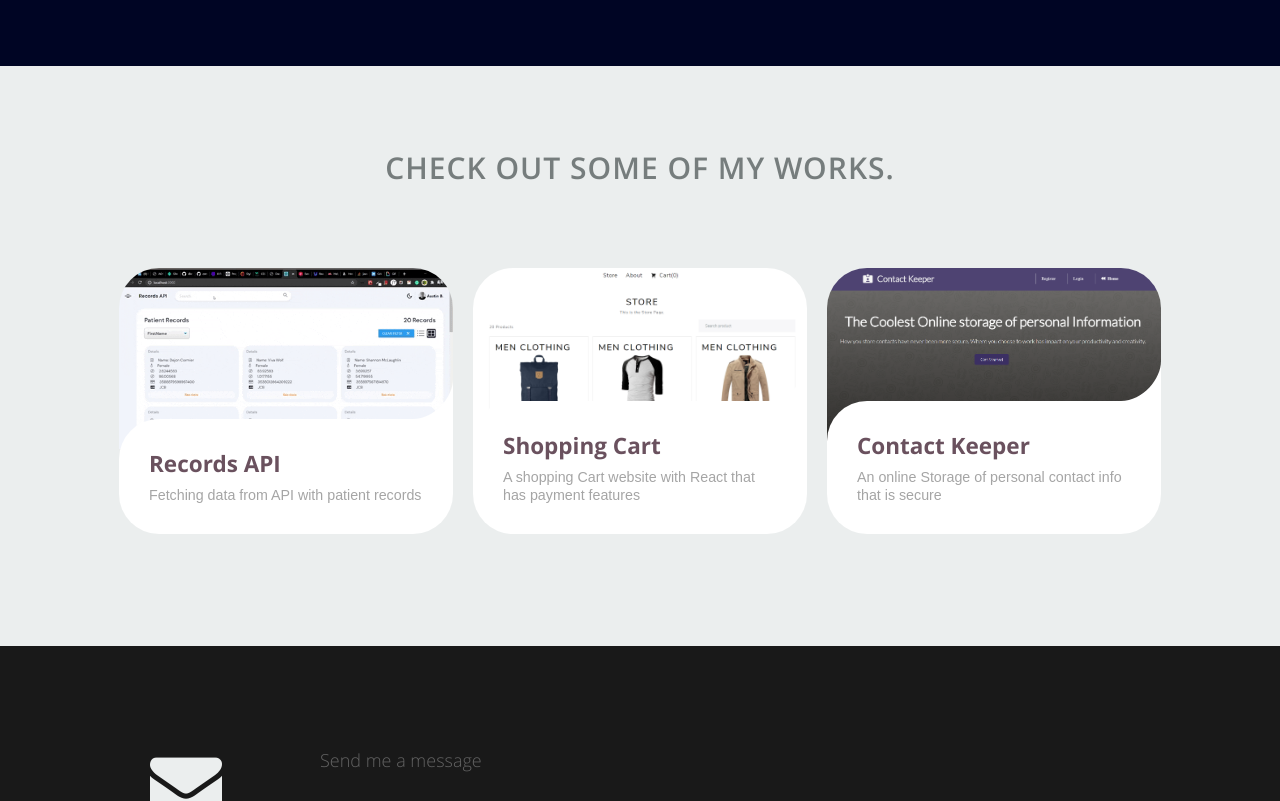
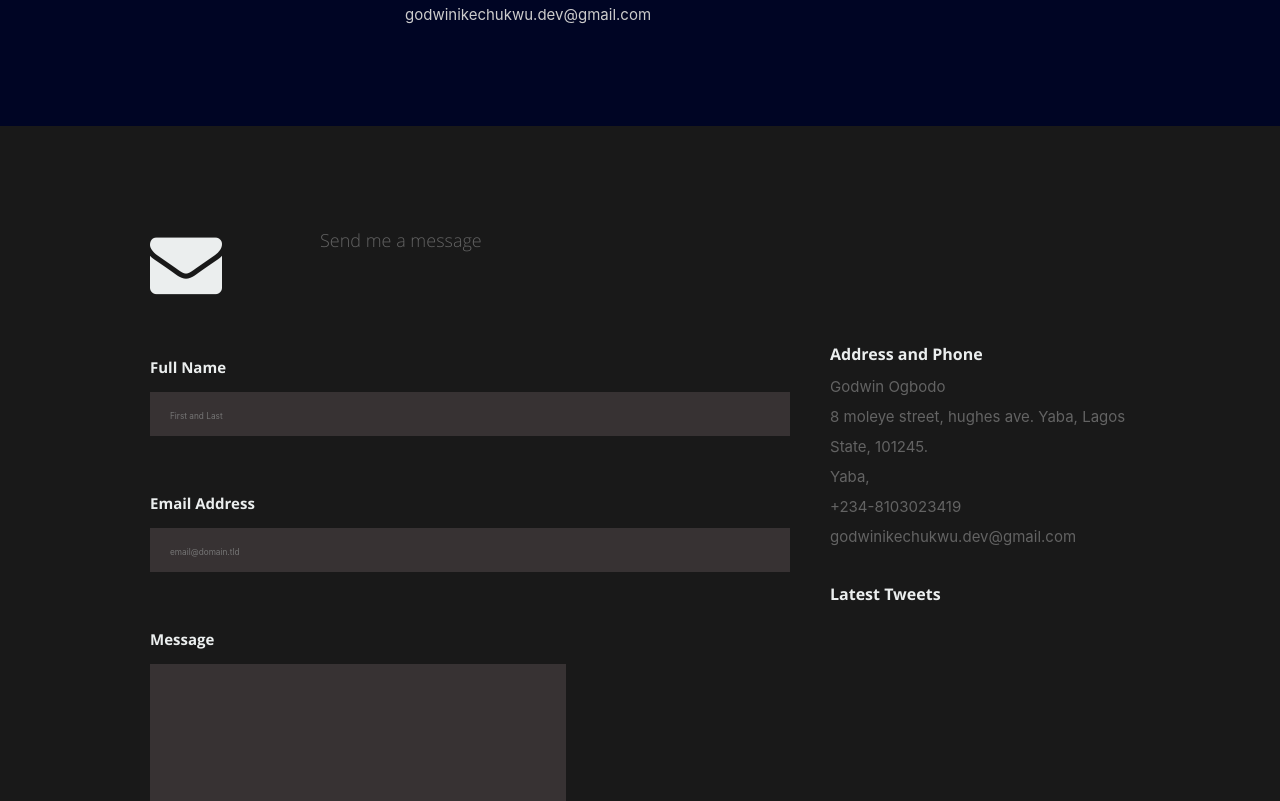
Before and after one commit to godwinjs/portfolio, a React (Create React App) app: page / in a window 1280 px wide. Shown: the part 1400-2201 px from the top of the page. Built offline with nearby package versions, Linux system fonts and the light colour scheme.

Commit message:
mail, addr

```diff
--- a/public/resumeData.json
+++ b/public/resumeData.json
@@ -10,12 +10,12 @@
     "github": "https://github.com/godwinjs",
     "project": "https://github.com/godwinjs/portfolio",
     "address": {
-      "street": "17a Alaba international",
-      "city": "Ojo",
+      "street": "8 moleye street, hughes ave. Yaba, Lagos State, 101245.",
+      "city": "Yaba",
       "state": "Lagos State"
     },
-    "website": "https://portfolio-theta-six-16.vercel.app/",
-    "resumedownload": "https://drive.google.com/file/d/1N5BWu41pi_PAYxlzfpFJrG-C2eN3gABO/view?usp=sharing",
+    "website": "https://godwinfolio.vercel.app/",
+    "resumedownload": "https://drive.google.com/file/d/1N5PLb64hCeLSAGzUalPaMWgkQy0KGXxP/view?usp=drive_link",
     "social": [
 
       {
--- a/src/App.js
+++ b/src/App.js
@@ -3,9 +3,9 @@ import ReactGA from 'react-ga';
 import Header from './Components/Header';
 import Footer from './Components/Footer';
 import About from './Components/About';
-import Resume from './Components/Resume';
+// import Resume from './Components/Resume';
 import Contact from './Components/Contact';
-import Portfolio from './Components/Portfolio';
+// import Portfolio from './Components/Portfolio';
 import AOS from 'aos';
 
 const App = () => {
@@ -36,7 +36,7 @@ const App = () => {
           <Header data={resume.main}/>
           <About data={resume.main}/>
           {/* <Resume data={resume.resume}/> */}
-          <Portfolio data={resume.portfolio}/>
+          {/* <Portfolio data={resume.portfolio}/> */}
           <Contact data={resume.main}/>
           <Footer data={resume.main}/>
         </div>
--- a/src/Components/Contact.js
+++ b/src/Components/Contact.js
@@ -2,11 +2,45 @@ import React from 'react';
 import { useForm } from '@formspree/react';
 
 const Contact = ({ data }) => {
-   const [state, handleSubmit] = useForm("mnqloger");
 
-   if (state.succeeded) {
+   // const [state, handleSubmit] = useForm("mnqloger");
+   const [ sentMail, setSentMail] = React.useState(false)
+
+   const handleSubmit = (e) => {
+      e.preventDefault()
+
+      console.log(e.target.value, e)
+
+      setSentMail(true)
+      // fetch("https://testores.vercel.app/api/mail", {
+      //    method: "POST",
+      //    headers: {
+      //      "Content-Type": "application/json",
+      //    },
+      //    body: JSON.stringify({
+      //      message: form.stringify,
+      //      to: "ogbodogodwin.dev@gmail.com, godwinikechukwu.dev@gmail.com",
+      //      subject: "New Message from portfolio Contact Form",
+      //    }),
+      //  })
+      //    .then(async (response) => {
+      //      if (!response.ok) {
+      //        throw new Error("Failed to send email");
+      //      }
+      //      const data = await response.json();
+      //      console.log(data);
+      //      setSendingMail(false);
+      //      setSentMail(true);
+      //    })
+      //    .catch((err) => {
+      //      console.log("There was an error sending email", err);
+      //      setSendingMail(false);
+      //    });
+   }
+
+   if (sentMail) {
       return <h5 style={{textAlign: 'center', alignItems: 'center', color: 'white', fontSize: '400', margin: '30px'}}>Thanks for contacting me. I've recieved your message and will get back to you!</h5>;
-  }
+   }
     if(data) {
       var name = data.name;
       var street = data.address.street;
@@ -36,7 +70,7 @@ const Contact = ({ data }) => {
 
          <div className="row">
             <div className="eight columns">
-				<form onSubmit={handleSubmit} id="fs-frm" name="simple-contact-form" acceptCharset="utf-8" action="https://formspree.io/f/mnqloger" method="post">
+				<form onSubmit={handleSubmit} id="fs-frm" name="simple-contact-form" acceptCharset="utf-8">
                <fieldset id="fs-frm-inputs">
                   <label htmlFor="full-name">Full Name</label>
                   <input type="text" name="name" id="full-name" placeholder="First and Last" required />
```
